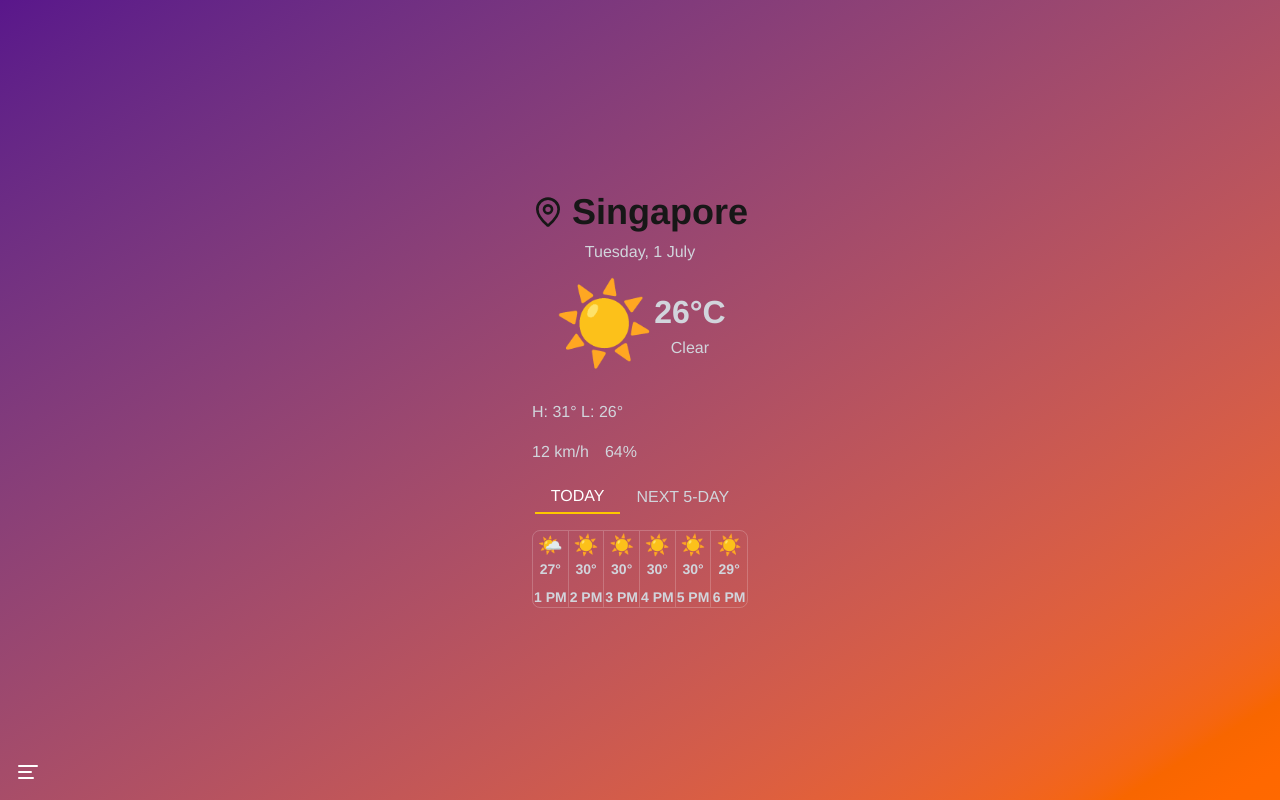
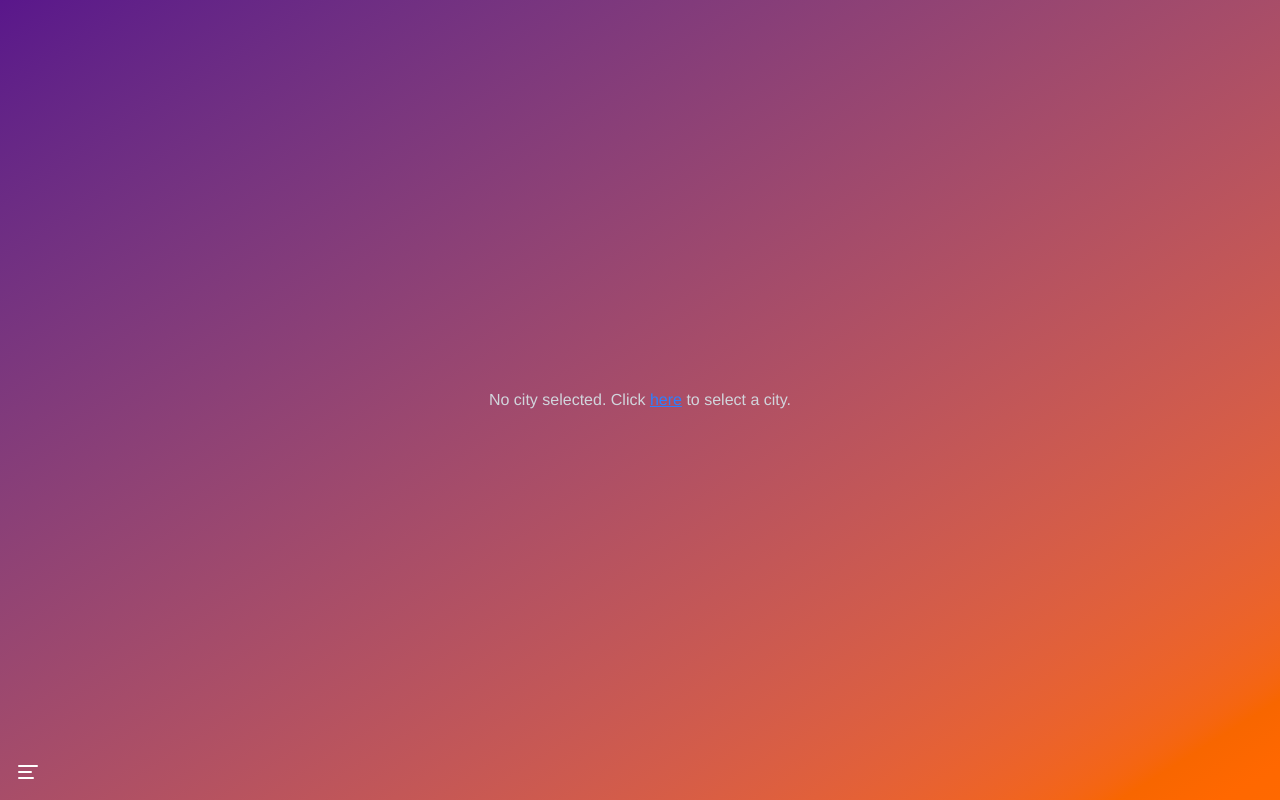
Before and after one commit to latiosthinh/weather-forecast-mini-app, a Next.js app: page / in a window 1280 px wide. Built offline with nearby package versions, Linux system fonts and the light colour scheme.

Commit message:
feat: update to use oneCall API

```diff
--- a/src/app/page.tsx
+++ b/src/app/page.tsx
@@ -5,7 +5,7 @@ export default function HomePage() {
 
   return (
     <main className="p-4 bg-gradient min-h-screen flex items-center justify-center">
-      <div className="max-w-lg flex flex-col gap-4">
+      <div className="max-w-lg md:min-w-md flex flex-col gap-8">
         <MainCityCard />
       </div>
 
--- a/src/components/main-city/CurrentWeatherCard.tsx
+++ b/src/components/main-city/CurrentWeatherCard.tsx
@@ -1,39 +1,56 @@
 import Text from "@/core-ui/Text";
-import { City } from "@/types";
-import { MapPin } from "lucide-react";
+import { useSelectedCityStore } from "@/store/cityStore";
+import { DropletIcon, MapPin, WindIcon } from "lucide-react";
+import { getWeatherIcon } from "@/utils";
+import Image from "next/image";
+import { Card } from "@/core-ui/Card";
 
-export default function CurrentWeatherCard({ name, condition, temp, high, low, wind, humidity, icon }: City) {
+export default function CurrentWeatherCard() {
+	const { selectedCity } = useSelectedCityStore();
+
 	const today = new Date();
 	const formattedDate = today.toLocaleDateString("en-SG", {
+		hour: "2-digit",
 		weekday: "long",
 		day: "numeric",
 		month: "long",
 	});
+
+	if (!selectedCity) return null;
 
 	return (
 		<div className="flex flex-col justify-between w-full gap-4">
 			<div className="relative">
 				<Text variant="h1" className="text-4xl flex items-center gap-2 text-center justify-center">
 					<MapPin className="w-8 h-8" />
-					{name}
+					{selectedCity.name}
 				</Text>
-				<Text className="text-center mt-2">{formattedDate}</Text>
+				<Text className="text-center mt-2 text-white">{formattedDate}</Text>
 
 				<div className="flex items-center justify-center">
-					<Text className="text-[80px] text-center">{icon}</Text>
+					<Image src={getWeatherIcon(selectedCity.current.weather[0].icon)} alt={selectedCity.current.weather[0].description} width={150} height={150} />
 
 					<div className="flex flex-col items-center justify-center">
-						<Text className="text-[32px] font-bold text-center">{temp}°C</Text>
-						<Text className="text-right">{condition}</Text>
+						<Text className="text-[32px] font-bold text-center text-white">{selectedCity.current.temp}°C</Text>
+						<Text className="text-right capitalize text-white">{selectedCity.current.weather[0].description}</Text>
 					</div>
 				</div>
+				<div className="flex items-center justify-center gap-4">
+					<Text className="text-white">H: {selectedCity.daily[0].temp.max}°C</Text>
+					<Text className="text-white">L: {selectedCity.daily[0].temp.min}°C</Text>
+				</div>
 			</div>
-			<Text>H: {high}°  L: {low}°</Text>
 
-			<div className="flex items-center gap-4">
-				<Text>{wind} km/h</Text>
-				<Text>{humidity}%</Text>
-			</div>
+			<Card className="flex items-center gap-4 p-4 justify-around">
+				<div className="flex flex-col items-center justify-center">
+					<WindIcon className="w-6 h-6" />
+					<Text>{selectedCity.current.wind_speed} km/h</Text>
+				</div>
+				<div className="flex flex-col items-center justify-center">
+					<DropletIcon className="w-6 h-6" />
+					<Text>{selectedCity.current.humidity}%</Text>
+				</div>
+			</Card>
 		</div>
 	);
 }
--- a/src/components/main-city/ForecastTabs.tsx
+++ b/src/components/main-city/ForecastTabs.tsx
@@ -3,15 +3,6 @@
 import { useState } from "react";
 import { HourlyForecast } from "./HourlyForecast";
 import { Tabs } from "@/core-ui/Tabs";
-
-const dummyHours = [
-	{ time: "1 PM", icon: "🌤️", temp: 27 },
-	{ time: "2 PM", icon: "☀️", temp: 30 },
-	{ time: "3 PM", icon: "☀️", temp: 30 },
-	{ time: "4 PM", icon: "☀️", temp: 30 },
-	{ time: "5 PM", icon: "☀️", temp: 30 },
-	{ time: "6 PM", icon: "☀️", temp: 29 },
-];
 
 export default function ForecastTabs() {
 	const [tab, setTab] = useState(0);
@@ -25,7 +16,7 @@ export default function ForecastTabs() {
 			/>
 			<div className="h-full">
 				{tab === 0 ? (
-					<HourlyForecast hours={dummyHours} />
+					<HourlyForecast />
 				) : (
 					<div className="mt-4 text-center text-gray-300">5-Day Forecast Coming Soon</div>
 				)}
--- a/src/components/main-city/HourlyForecast.tsx
+++ b/src/components/main-city/HourlyForecast.tsx
@@ -1,26 +1,78 @@
+import { Card } from "@/core-ui/Card";
 import Text from "@/core-ui/Text";
-import { ReactNode } from "react";
+import { useSelectedCityStore } from "@/store/cityStore";
+import { getWeatherIcon } from "@/utils";
+import Image from "next/image";
+import { useRef } from "react";
 
-interface HourData {
-	time: string;
-	icon: ReactNode;
-	temp: number;
-}
+export function HourlyForecast() {
+	const { selectedCity } = useSelectedCityStore();
+	const scrollRef = useRef<HTMLDivElement>(null);
+	let isDown = false;
+	let startX = 0;
+	let scrollLeft = 0;
 
-interface HourlyForecastProps {
-	hours: HourData[];
-}
+	const hours = selectedCity?.hourly
+		?.slice()
+		.sort((a, b) => a.dt - b.dt)
+		.slice(0, 24)
+		.map((h) => ({
+			time: new Date(h.dt * 1000).toLocaleTimeString('en-SG', { hour: '2-digit', minute: '2-digit' }),
+			icon: getWeatherIcon(h.weather[0].icon),
+			description: h.weather[0].description,
+			temp: h.temp,
+		}));
 
-export function HourlyForecast({ hours }: HourlyForecastProps) {
+	if (!hours) return null;
+
+	const handleMouseDown = (e: React.MouseEvent<HTMLDivElement>) => {
+		isDown = true;
+		if (scrollRef.current) {
+			scrollRef.current.classList.add("scrolling");
+			startX = e.pageX - scrollRef.current.offsetLeft;
+			scrollLeft = scrollRef.current.scrollLeft;
+		}
+	};
+
+	const handleMouseLeave = () => {
+		isDown = false;
+		if (scrollRef.current) scrollRef.current.classList.remove("scrolling");
+	};
+
+	const handleMouseUp = () => {
+		isDown = false;
+		if (scrollRef.current) scrollRef.current.classList.remove("scrolling");
+	};
+
+	const handleMouseMove = (e: React.MouseEvent<HTMLDivElement>) => {
+		if (!isDown) return;
+		e.preventDefault();
+		if (scrollRef.current) {
+			const x = e.pageX - scrollRef.current.offsetLeft;
+			const walk = (x - startX) * 1; // scroll-fastness
+			scrollRef.current.scrollLeft = scrollLeft - walk;
+		}
+	};
+
 	return (
-		<div className="grid grid-cols-6 items-center h-full border border-white/20 rounded-lg">
-			{hours.map((h, i) => (
-				<div key={i} className="flex flex-col items-center justify-center [&:not(:last-child)]:border-r border-white/20">
-					<span className="text-xl">{h.icon}</span>
-					<Text className="font-semibold text-sm">{h.temp}°</Text>
-					<Text className="mt-2 font-semibold text-sm">{h.time}</Text>
-				</div>
-			))}
+		<div className="w-full">
+			<div
+				ref={scrollRef}
+				className="flex flex-row gap-4 overflow-x-auto cursor-grab py-2 no-scrollbar select-none transform-gpu"
+				onMouseDown={handleMouseDown}
+				onMouseLeave={handleMouseLeave}
+				onMouseUp={handleMouseUp}
+				onMouseMove={handleMouseMove}
+			>
+				{hours?.map((h, i) => (
+					<Card key={i} className="flex flex-col items-center justify-center min-w-[130px]">
+						<Text className="text-sm text-white uppercase">{h.time}</Text>
+						<Image src={h.icon} alt={h.description} width={70} height={70} className="pointer-events-none" />
+						<Text className="text-xs capitalize text-white">{h.description}</Text>
+						<Text className="text-lg font-semibold text-white">{Math.round(h.temp)}°C</Text>
+					</Card>
+				))}
+			</div>
 		</div>
 	);
 }
--- a/src/components/main-city/index.tsx
+++ b/src/components/main-city/index.tsx
@@ -1,22 +1,22 @@
-import { Card } from "@/core-ui/Card";
+"use client";
+
 import CurrentWeatherCard from "./CurrentWeatherCard";
+import { useSelectedCityStore } from "@/store/cityStore";
+import { useFlyoutStore } from "@/store/flyoutStore";
+import Text from "@/core-ui/Text";
 import ForecastTabs from "./ForecastTabs";
 
-const dummyCurrent = {
-	name: "Singapore",
-	condition: "Clear",
-	temp: 26,
-	high: 31,
-	low: 26,
-	wind: 12,
-	humidity: 64,
-	icon: "☀️",
-};
+export default function MainCityCard() {
+	const { selectedCity } = useSelectedCityStore();
+	const { openFlyout } = useFlyoutStore();
 
-export default function MainCityCard() {
+	if (!selectedCity) return (
+		<Text className="text-center">No city selected. Click <span className="text-blue-500 cursor-pointer underline" onClick={openFlyout}>here</span> to select a city.</Text>
+	);
+
 	return (
 		<>
-			<CurrentWeatherCard {...dummyCurrent} />
+			<CurrentWeatherCard />
 			<ForecastTabs />
 		</>
 	);
--- a/src/components/sidebar/CityWeatherList.tsx
+++ b/src/components/sidebar/CityWeatherList.tsx
@@ -29,7 +29,7 @@ export default function CityWeatherList() {
 							className="flex flex-col gap-4 w-full"
 						>
 							{cityList.map((city: CityWeatherData, i) => (
-								<Draggable key={city.id} draggableId={city.id.toString()} index={i}>
+								<Draggable key={i} draggableId={i.toString()} index={i}>
 									{(provided, snapshot) => (
 										<div
 											ref={provided.innerRef}
--- a/src/types.ts
+++ b/src/types.ts
@@ -1,4 +1,95 @@
-export type WeatherType = "current" | "daily";
+// Weather condition object
+export type WeatherCondition = {
+	id: number;
+	main: string;
+	description: string;
+	icon: string;
+};
+
+// Hourly weather data
+export type HourlyWeather = {
+	dt: number;
+	temp: number;
+	feels_like: number;
+	pressure: number;
+	humidity: number;
+	dew_point: number;
+	uvi: number;
+	clouds: number;
+	visibility: number;
+	wind_speed: number;
+	wind_deg: number;
+	wind_gust: number;
+	weather: WeatherCondition[];
+	pop: number;
+	rain?: { "1h": number };
+};
+
+// Daily weather data
+export type DailyWeather = {
+	dt: number;
+	sunrise: number;
+	sunset: number;
+	moonrise: number;
+	moonset: number;
+	moon_phase: number;
+	summary: string;
+	temp: {
+		day: number;
+		min: number;
+		max: number;
+		night: number;
+		eve: number;
+		morn: number;
+	};
+	feels_like: {
+		day: number;
+		night: number;
+		eve: number;
+		morn: number;
+	};
+	pressure: number;
+	humidity: number;
+	dew_point: number;
+	wind_speed: number;
+	wind_deg: number;
+	wind_gust: number;
+	weather: WeatherCondition[];
+	clouds: number;
+	pop: number;
+	rain?: number;
+	uvi: number;
+};
+
+// Current weather data
+export type CurrentWeather = {
+	dt: number;
+	sunrise: number;
+	sunset: number;
+	temp: number;
+	feels_like: number;
+	pressure: number;
+	humidity: number;
+	dew_point: number;
+	uvi: number;
+	clouds: number;
+	visibility: number;
+	wind_speed: number;
+	wind_deg: number;
+	wind_gust: number;
+	weather: WeatherCondition[];
+};
+
+// The main weather data type
+export type WeatherData = {
+	lat: number;
+	lon: number;
+	timezone: string;
+	timezone_offset: number;
+	current: CurrentWeather;
+	hourly: HourlyWeather[];
+	daily: DailyWeather[];
+};
 
 export type CityWeatherData = City & WeatherData;
 
@@ -7,45 +98,3 @@ export type City = {
 	lat?: string;
 	lng?: string;
 }
-
-export type WeatherData = {
-	coord: {
-		lon: number;
-		lat: number;
-	};
-	weather: {
-		id: number;
-		main: string;
-		description: string;
-		icon: string;
-	}[];
-	base: string;
-	main: {
-		temp: number;
-		feels_like: number;
-		temp_min: number;
-		temp_max: number;
-		pressure: number;
-		humidity: number;
-	};
-	visibility: number;
-	wind: {
-		speed: number;
-		deg: number;
-	};
-	clouds: {
-		all: number;
-	};
-	dt: number;
-	sys: {
-		type: number;
-		id: number;
-		country: string;
-		sunrise: number;
-		sunset: number;
-	};
-	timezone: number;
-	id: number;
-	name: string;
-	cod: number;
-}
--- a/src/utils.ts
+++ b/src/utils.ts
@@ -1,5 +1,5 @@
 export { twMerge as cn } from "tailwind-merge";
 
 export const getWeatherIcon = (icon: string) => {
-	return `https://openweathermap.org/img/wn/${icon}@2x.png`;
+	return `https://openweathermap.org/img/wn/${icon}@4x.png`;
 }
```
Also changed, not shown: src/app/api/get-weather-data/route.ts (+6 -7 lines), src/components/share/CityCard.tsx (+5 -4 lines), 1 other file (tests, documents, lock files or other folders).
